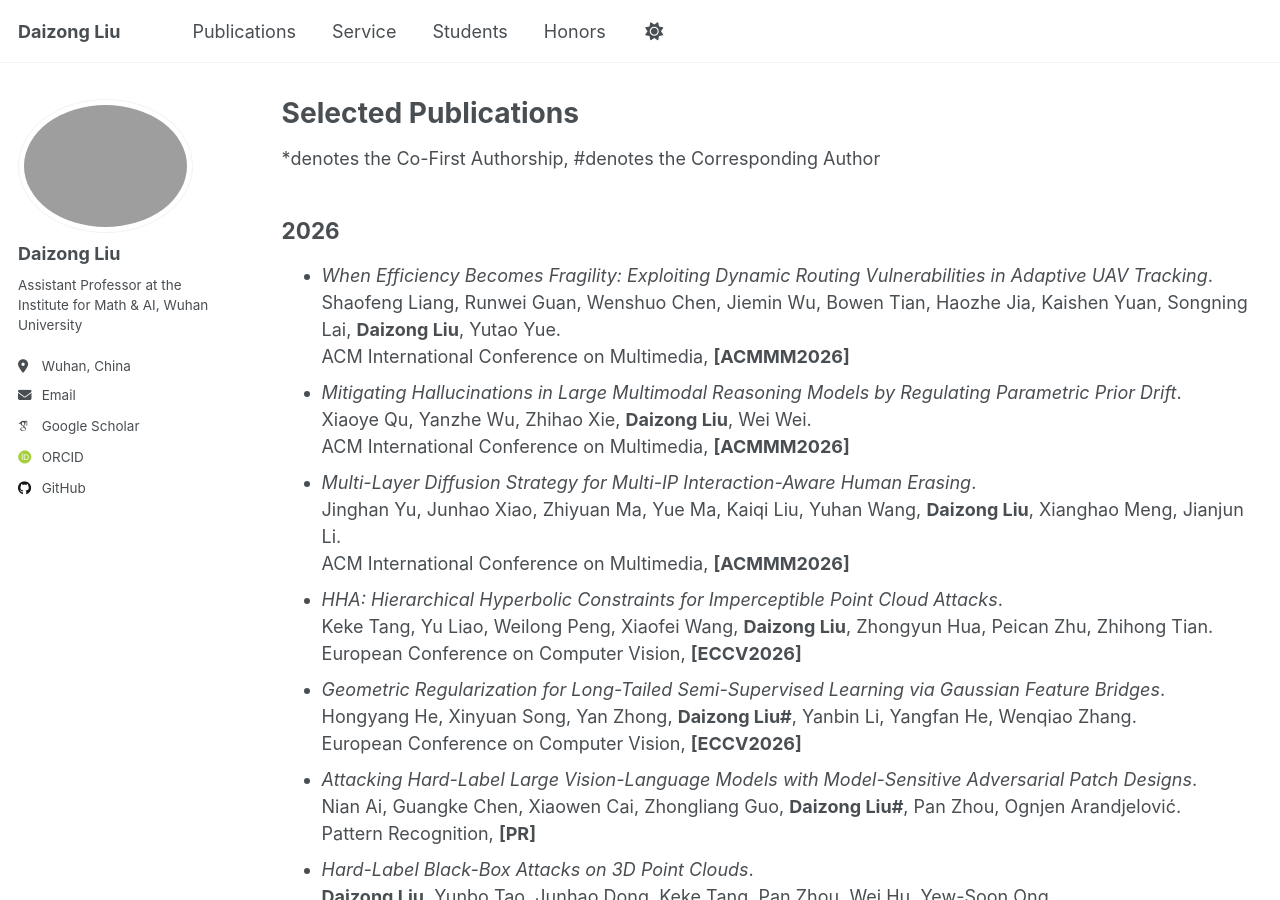
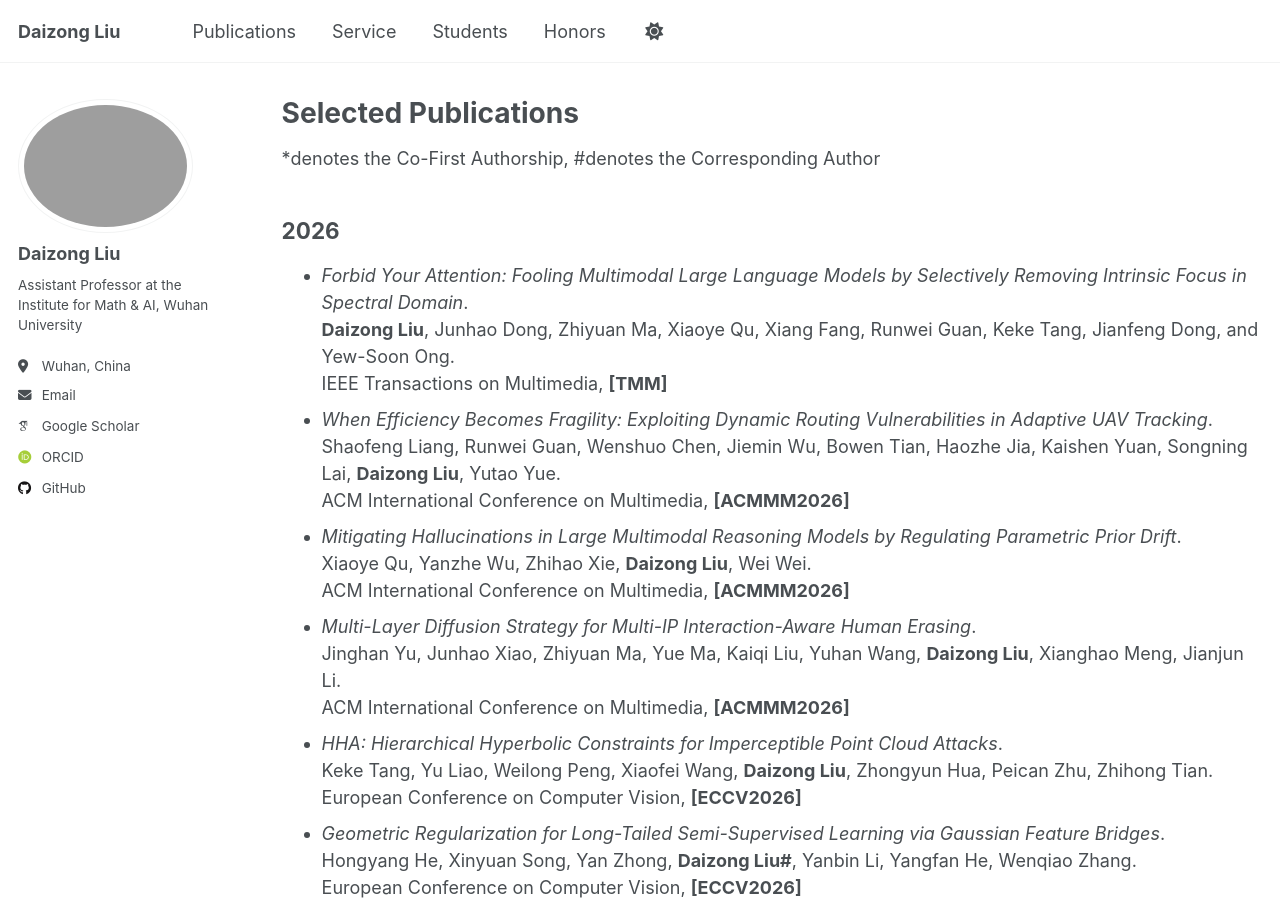
Before and after one commit to liudaizong/liudaizong.github.io, a Jekyll site: the page built from _pages/publications.md, in a window 1280 px wide and 900 px high. Built offline with Jekyll 4.4.1, drawn with Linux system fonts in a browser that asks for light colours; some web fonts are replaced.

Commit message:
Update publications.md

```diff
--- a/_pages/publications.md
+++ b/_pages/publications.md
@@ -7,6 +7,7 @@ author_profile: true
 *denotes the Co-First Authorship, #denotes the Corresponding Author
 
 ## 2026
+* *Forbid Your Attention: Fooling Multimodal Large Language Models by Selectively Removing Intrinsic Focus in Spectral Domain*.<br/> **Daizong Liu**, Junhao Dong, Zhiyuan Ma, Xiaoye Qu, Xiang Fang, Runwei Guan, Keke Tang, Jianfeng Dong, and Yew-Soon Ong.<br/> IEEE Transactions on Multimedia, **[TMM]**
 * *When Efficiency Becomes Fragility: Exploiting Dynamic Routing Vulnerabilities in Adaptive UAV Tracking*.<br/> Shaofeng Liang, Runwei Guan, Wenshuo Chen, Jiemin Wu, Bowen Tian, Haozhe Jia, Kaishen Yuan, Songning Lai, **Daizong Liu**, Yutao Yue.<br/> ACM International Conference on Multimedia, **[ACMMM2026]**
 * *Mitigating Hallucinations in Large Multimodal Reasoning Models by Regulating Parametric Prior Drift*.<br/> Xiaoye Qu, Yanzhe Wu, Zhihao Xie, **Daizong Liu**, Wei Wei.<br/> ACM International Conference on Multimedia, **[ACMMM2026]**
 * *Multi-Layer Diffusion Strategy for Multi-IP Interaction-Aware Human Erasing*.<br/> Jinghan Yu, Junhao Xiao, Zhiyuan Ma, Yue Ma, Kaiqi Liu, Yuhan Wang, **Daizong Liu**, Xianghao Meng, Jianjun Li.<br/> ACM International Conference on Multimedia, **[ACMMM2026]**
```
